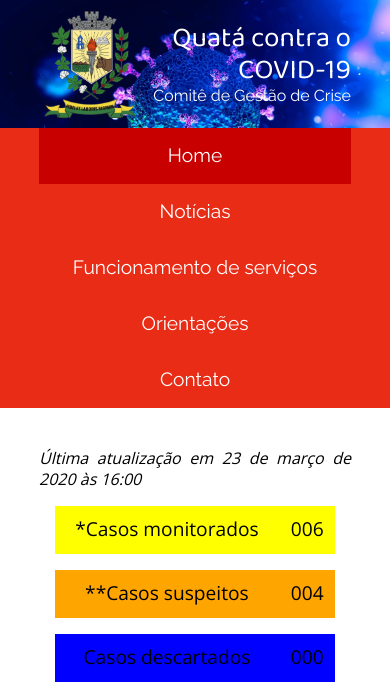
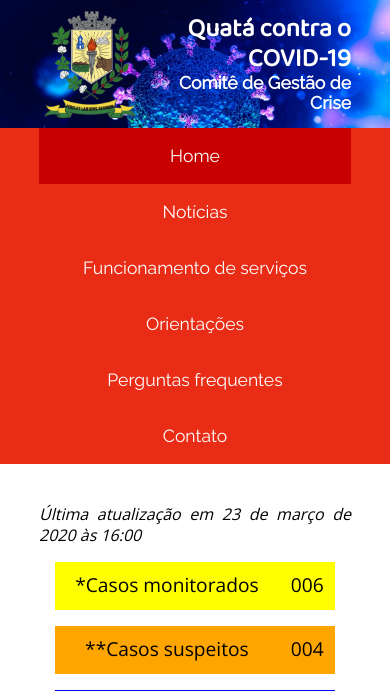
Before and after one commit to rafaelssantos/coronavirus, a PHP site: page /index.php in a window 390 px wide. Shown: the top 691 px of the page. Run offline with PHP 8.4, Linux system fonts and the light colour scheme; some libraries are stand-ins or nearby versions.

Commit message:
Update content.css, header.css, and header.php

```diff
--- a/css/content.css
+++ b/css/content.css
@@ -35,7 +35,7 @@ abbr {
 }
 
 .content textarea, .content input{
-	line-height: 130%;
+	line-height: 120%;
 	font-size: 100%;
 }
 
--- a/css/header.css
+++ b/css/header.css
@@ -27,7 +27,7 @@
 
 
 
-.header .tittle-container .logo  {
+.header-container .tittle-container .logo  {
 	width: auto;
     display: table-cell;
 	vertical-align: middle;
@@ -35,7 +35,7 @@
 }
 
 
-.header .tittle-container .logo img {
+.header-container .tittle-container .logo img {
 	height: 7rem;
 	margin-top: 0.5rem;
 	margin-bottom: 0.5rem;
@@ -46,7 +46,7 @@
 }
 
 
-.header .tittle-container .text {
+.header-container .tittle-container .text {
 	width: 100%;
 
 	color: #FFF;
@@ -65,18 +65,20 @@
 
 
 
-.header .tittle-container .text h1 {
+.header-container .tittle-container .text h1 {
 	font-family: 'Baloo 2', cursive;
 	font-size: 200%;
+	font-weight: bold;
 	line-height: 115%;
 }
 
 
 
 
-.header .tittle-container .text h2 {
+.header-container .tittle-container .text h2 {
 	font-family: 'Raleway', sans-serif;
-	font-size: 120%;
+	font-size: 125%;
+	font-weight: bold;
 	line-height: 115%;
 }
 
@@ -107,7 +109,7 @@
 
 .header .menu-container ul li {
 	float: left;
-	width: 20%; /*14.285714286%;*/
+	width: 16.666666667%;
 	-webkit-transition:width 500ms ease-in-out, height 500ms ease-in-out;
     -moz-transition:width 500ms ease-in-out, height 500ms ease-in-out;
     -o-transition:width 500ms ease-in-out, height 500ms ease-in-out;
@@ -118,7 +120,7 @@
 
 .header .menu-container ul li a {
 	font-family: 'Raleway', sans-serif;
-	font-size: 120%;
+	font-size: 110%;
 	text-align: center;
 	text-decoration: none;
 	height: 3.5rem;
@@ -158,13 +160,10 @@
 	}
 }
 
+
+
+
 @media (max-width: 40rem) {
-	.header .tittle-container .text h1 {
-		font-size: 175%;
-	}
-	.header .tittle-container .text h2 {
-		font-size: 100%;
-	}
 	.header .menu-container  ul li  {
 		width: 50%;
 	}
@@ -172,26 +171,14 @@
 }
 
 
-
 @media (max-width: 25rem) {
+	.header-container .tittle-container .text h1 {
+		font-size: 160%;
+	}
+	.header-container .tittle-container .text h2 {
+		font-size: 110%;
+	}
 	.header .menu-container  ul li  {
 		width: 100%;
 	}
-	.header .tittle-container .text h2 {
-		font-size: 100%;
-	}
-	/* .header .tittle-container .text h1 {
-		font-size: 140%;
-	} */
 }
-
-
-
-@media (max-width: 20rem) {
-	/* .header .menu-container  ul li  {
-		width: 100%;
-	} */
-	.header .tittle-container .text h1 {
-		font-size: 140%;
-	}
-}
--- a/html/header.php
+++ b/html/header.php
@@ -17,6 +17,7 @@
 			<li><a id='mn-news' href="noticias/">Notícias</a></li>
 			<li><a id='mn-services' href="funcionamento-de-servicos.php">Funcionamento de serviços</a></li>
 			<li><a id='mn-orientations' href="orientacoes.php">Orientações</a></li>
+			<li><a id='mn-questions' href="pergundas-frequentes.php">Perguntas frequentes</a></li>
 			<li><a id='mn-contact' href="contato.php">Contato</a></li>
 		</div>
 	</nav>
```
